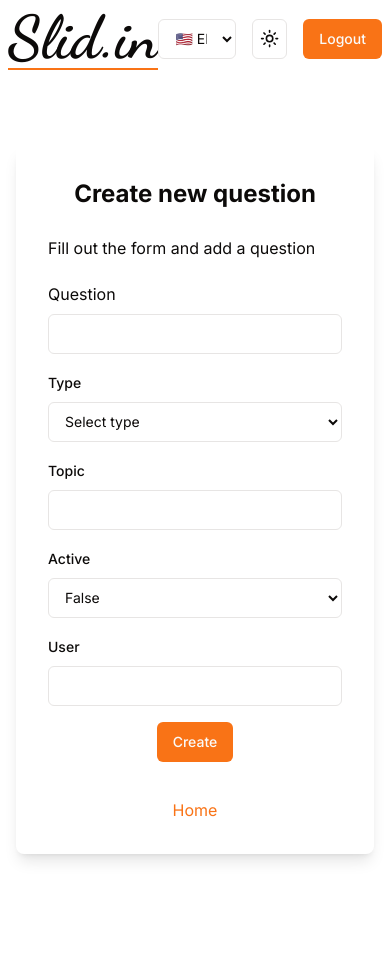
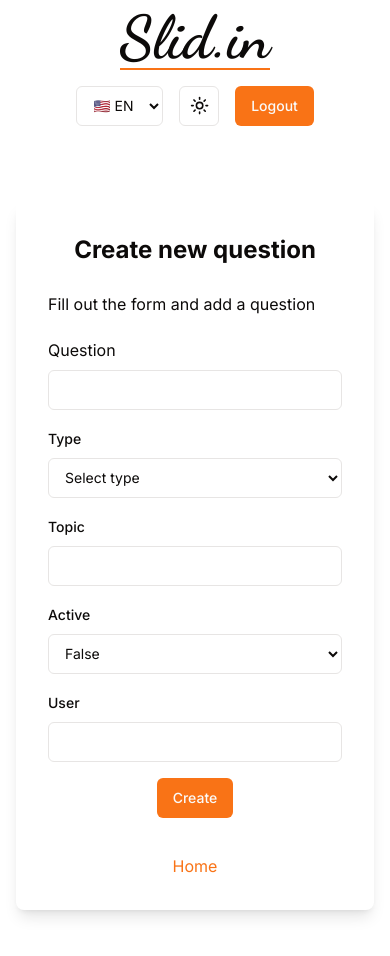
Before and after one commit to Zoles10/slido-webte2, a Next.js app in the folder client/: page /home/createQuestion in a window 390 px wide. Shown: the top 956 px of the page. Before the commit the page ends 922 px from the top, so only its background shows below. Built offline with nearby package versions, Linux system fonts and the light colour scheme.

Commit message:
further design update

```diff
--- a/client/app/home/createQuestion/page.tsx
+++ b/client/app/home/createQuestion/page.tsx
@@ -11,9 +11,9 @@ import LanguageSwitcher from "@/components/ui/languageSwitcher";
 export default function CreateQuestion() {
   return (
     <>
-      <header className="flex justify-between items-center w-full p-2">
+      <header className="flex justify-between items-center w-full p-2 flex-col sm:flex-row">
         <Logo />
-        <div className="flex space-x-4">
+        <div className="flex space-x-4 mt-4">
           <LanguageSwitcher />
           <ModeToggle />
           <LogoutButton />
--- a/client/app/home/myQuestions/page.tsx
+++ b/client/app/home/myQuestions/page.tsx
@@ -27,9 +27,9 @@ export default function MyQuestions({
   const { isAdmin } = useAuth();
   return (
     <>
-      <header className="flex justify-between items-center w-full p-2">
+      <header className="flex justify-between items-center w-full p-2 flex-col sm:flex-row">
         <Logo />
-        <div className="flex space-x-4">
+        <div className="flex space-x-4 mt-4">
           <LanguageSwitcher />
           <ModeToggle />
           <LogoutButton />
--- a/client/app/home/users/page.tsx
+++ b/client/app/home/users/page.tsx
@@ -23,9 +23,9 @@ export default async function Users({
 }) {
   return (
     <>
-      <header className="flex justify-between items-center w-full p-2">
+      <header className="flex justify-between items-center w-full p-2 flex-col sm:flex-row">
         <Logo />
-        <div className="flex space-x-4">
+        <div className="flex space-x-4 mt-4">
           <LanguageSwitcher />
           <ModeToggle />
           <LogoutButton />
```
